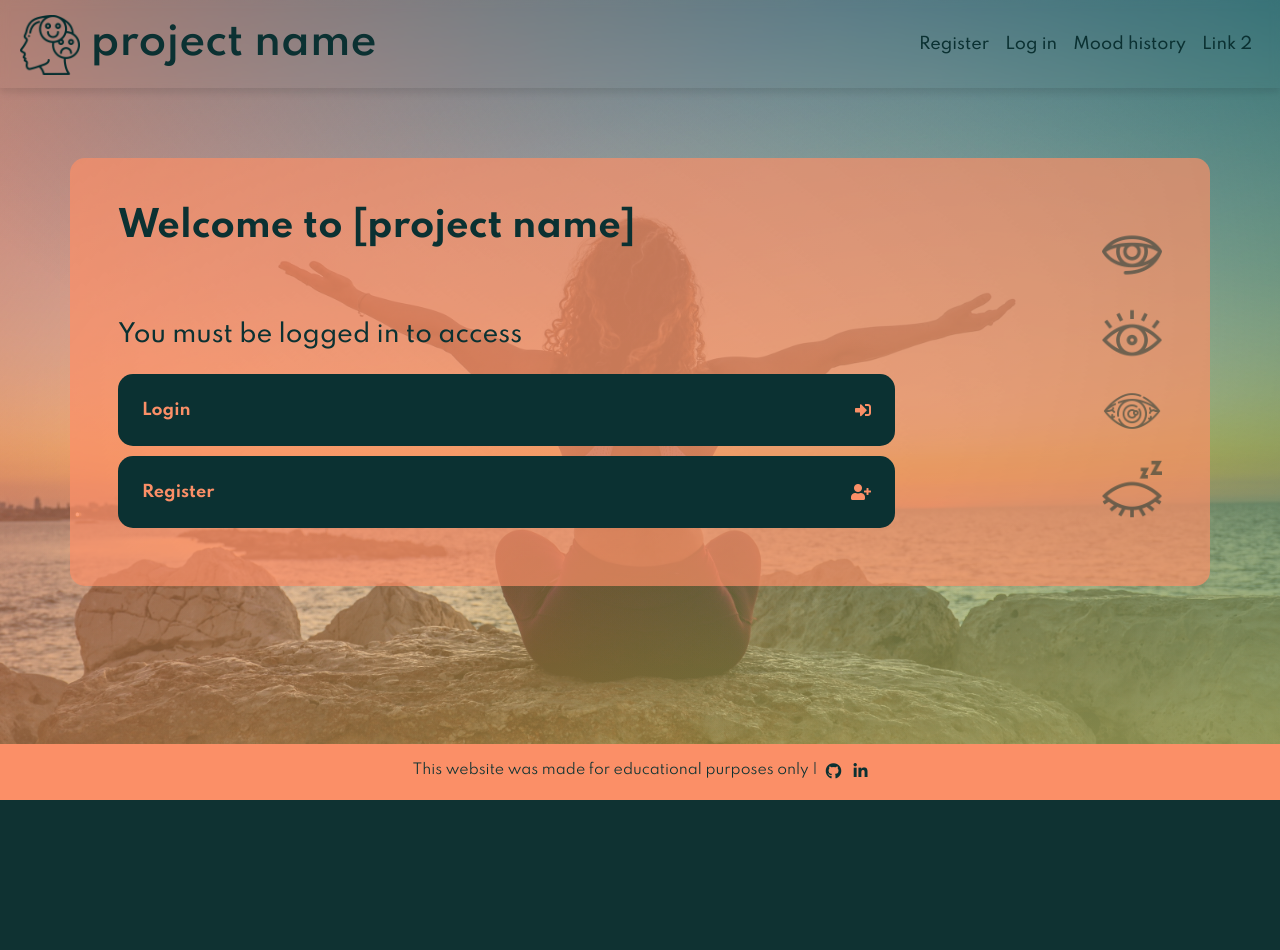
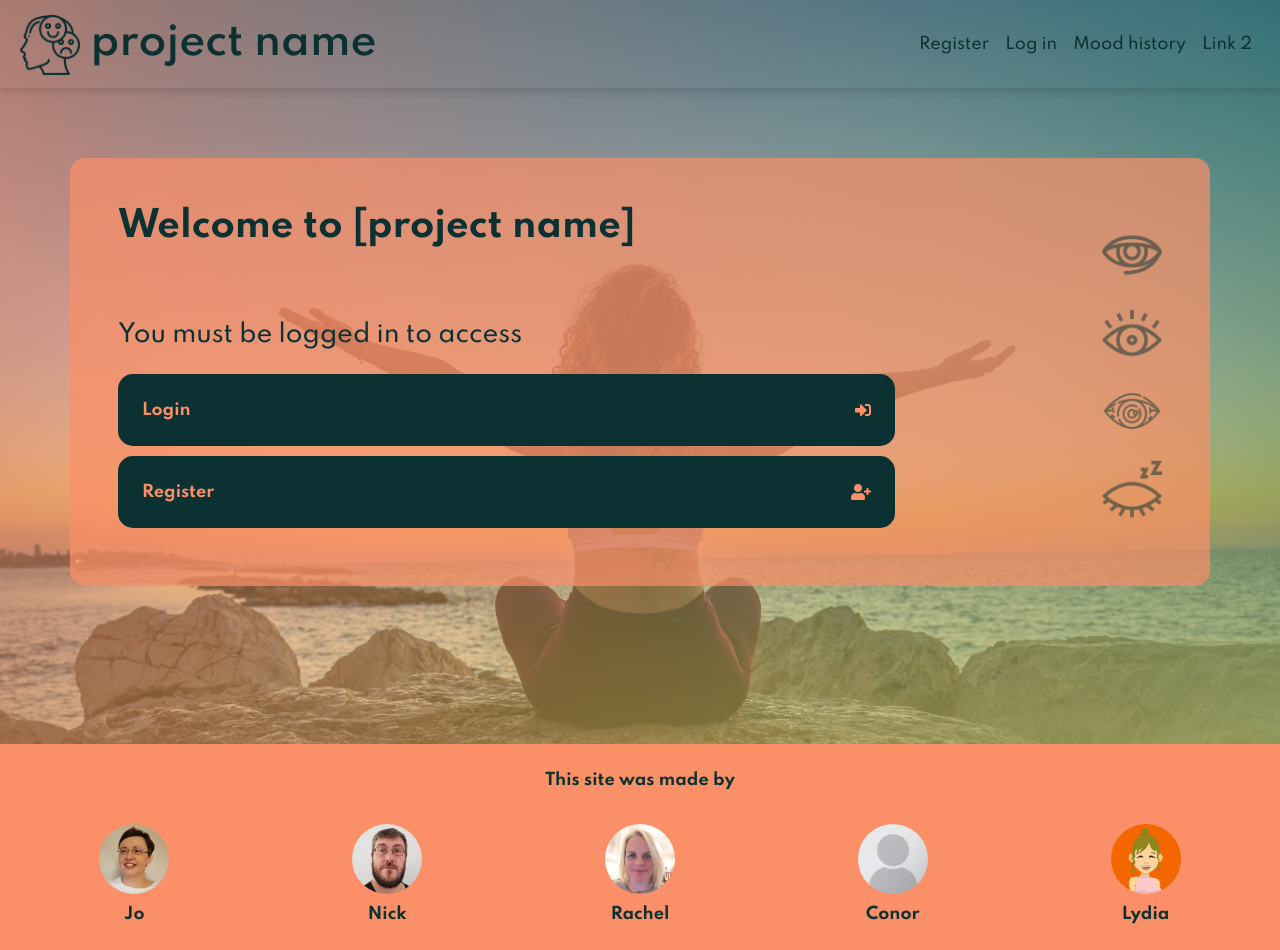
Before and after one commit to JoGorska/hackathon_team_4, a Django app: page / in a window 1280 px wide. Before the commit the page ends 800 px from the top, so only its background shows below. Run offline with Django 3.2, Linux system fonts and the light colour scheme; some libraries are stand-ins or nearby versions.

Commit message:
Add team profiles to footer

```diff
--- a/static/css/style.css
+++ b/static/css/style.css
@@ -185,6 +185,12 @@ form label {
     color: var(--font);
 }
 
+.jo, .nick, .rachel, .conor, .lydia {
+    height: 70px;
+    width: 70px;
+    border-radius: 50%;
+}
+
 @media screen and (max-width: 991px) {
 
     .navbar {
@@ -264,6 +270,16 @@ form label {
 
     .form-container {
         width: 95% !important;
+    }
+
+
+    .jo,
+    .nick,
+    .rachel,
+    .conor,
+    .lydia {
+        height: 35px;
+        width: 35px;
     }
 }
 
--- a/templates/base.html
+++ b/templates/base.html
@@ -36,6 +36,32 @@
         background: url('{% static "media/hero-2.jpg" %}') no-repeat center fixed;
         background-size: cover;
       }
+
+      .rachel {
+        background: url('{% static "media/rachel.jpg" %}') no-repeat center;
+        background-size: contain;
+      }
+
+      .jo {
+        background: url('{% static "media/jo.jpg" %}') no-repeat center;
+        background-size: contain;
+      }
+
+      .nick {
+        background: url('{% static "media/nick.jpg" %}') no-repeat center;
+        background-size: contain;
+      }
+
+      .conor {
+        background: url('{% static "media/conor.png" %}') no-repeat center;
+        background-size: contain;
+      }
+
+      .lydia {
+        background: url('{% static "media/lydia-av.png" %}') no-repeat center;
+        background-size: contain;
+      }
+
     </style>
   </head>
 
--- a/templates/partials/footer.html
+++ b/templates/partials/footer.html
@@ -1,15 +1,36 @@
-<div class="container">
-    <div class="d-flex justify-content-center">
-      <div>
-        <p class="small mb-0">This website was made for educational purposes only | </p>
+
+    <div class="row w-100 p-2 m-0">
+      <div class="col-12 mb-3">
+        <p class="fw-bold text-center">This site was made by</p>
       </div>
-      <div class="footer-sm">
-        <a class="fw-bold my-heading-font text-decoration-none px-2" href="#" target="_blank">
-          <i class="fab fa-github"></i>
+      <div class="col d-flex justify-content-center">
+        <a href="https://github.com/JoGorska" target="_blank" class="d-flex flex-column align-items-center text-center text-decoration-none fw-bold">
+          <div class="jo mb-2"></div>
+          <span>Jo</span>
         </a>
-        <a class="fw-bold my-heading-font text-decoration-none" href="#" target="_blank">
-          <i class="fab fa-linkedin-in"></i>
+      </div>
+      <div class="col d-flex justify-content-center">
+        <a href="https://github.com/NickChapman1988" target="_blank" class="d-flex flex-column align-items-center text-center text-decoration-none fw-bold">
+          <div class="nick mb-2"></div>
+          <span>Nick</span>
+        </a>
+      </div>
+      <div class="col d-flex justify-content-center">
+        <a href="https://github.com/rockymiss" target="_blank" class="d-flex flex-column align-items-center text-center text-decoration-none fw-bold">
+          <div class="rachel mb-2"></div>
+          <span>Rachel</span>
+        </a>
+      </div>
+      <div class="col d-flex justify-content-center">
+        <a href="https://github.com/CGPlusPlus" target="_blank" class="d-flex flex-column align-items-center text-center text-decoration-none fw-bold">
+          <div class="conor mb-2"></div>
+          <span>Conor</span>
+        </a>
+      </div>
+      <div class="col d-flex justify-content-center">
+        <a href="https://github.com/lmw95" target="_blank" class="d-flex flex-column align-items-center text-center text-decoration-none fw-bold">
+          <div class="lydia mb-2"></div>
+          <span>Lydia</span>
         </a>
       </div>
     </div>
-</div>
```
Also changed, not shown: static/media/conor.png (added), static/media/jo.jpg (added), static/media/lydia-av.png (added), static/media/nick.jpg (added), static/media/rachel.jpg (added).
